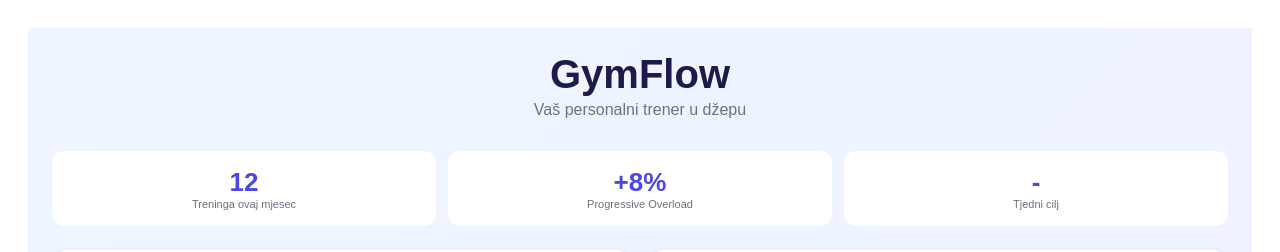
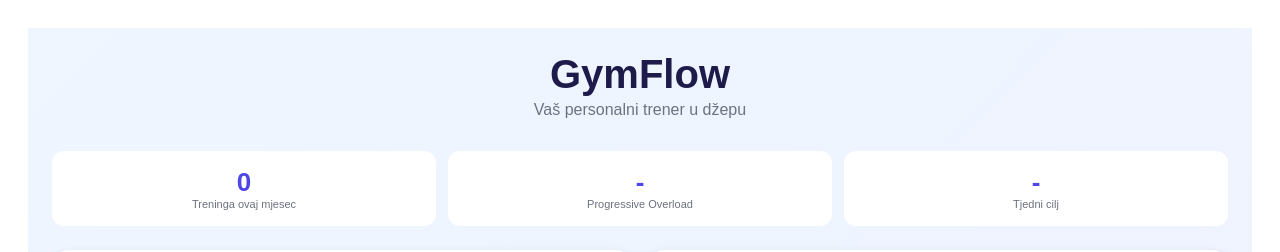
Before and after one commit to brkmika/gymflow, a Vue app in the folder vue-GymFlow/: page / in a window 1280 px wide. Shown: the top 252 px of the page. Built offline with nearby package versions, Linux system fonts and the light colour scheme.

Commit message:
stavio dinamicno mjenjanje quick stats u HomeView + spojio sam ciljeve sa statistikom

```diff
--- a/vue-GymFlow/src/views/HomeView.vue
+++ b/vue-GymFlow/src/views/HomeView.vue
@@ -7,15 +7,15 @@
 
     <div class="quick-stats">
         <div class="stat-card">
-            <span class="stat-number indigo">12</span> <!-- OVO TREBA BITI DINAMICKI IZRACUNATO KASNIJE-->
+            <span class="stat-number indigo">{{  treninziOvajMjesec }}</span>
             <span class="stat-label">Treninga ovaj mjesec </span>
         </div>
         <div class="stat-card">
-            <span class="stat-number green">+8%</span> <!-- OVO ISTO TREBA BITI DINAMICKI IZRACUNATO KASNIJE-->
+            <span class="stat-number green">{{  bestOverload }}</span>
             <span class="stat-label">Progressive Overload</span>
         </div>
         <div class="stat-card">
-            <span class="stat-number purple">{{ tjedniCilj }}</span> <!-- OVO INTO TREBA BITI DINAMICKI IZRACUNATO KASNIJE-->
+            <span class="stat-number purple">{{ tjedniCilj }}</span>
             <span class="stat-label">Tjedni cilj</span>
         </div>
     </div>
@@ -114,21 +114,56 @@
 import { useRouter } from 'vue-router';
 import { useUserStore } from '../stores/userStore'
 import { computed } from 'vue'
+import { useHistoryStore } from '@/stores/historyStore';
 
 const router = useRouter()
 const userStore = useUserStore()
+const historyStore = useHistoryStore()
 
 const navigate = (screen) => {
     router.push('/' + screen)
 }
 
+// tjedni cilj = koliko je odradeno
 const tjedniCilj = computed(() => {
     if(!userStore.treninziTjedno) return '-'
-    return `0/${userStore.treninziTjedno}`
+    const odradeno = historyStore.getCurrentWeekWorkouts().length
+    return `${odradeno}/${userStore.treninziTjedno}`
 })
 
-// spoji gumbe sa navigate
+// broj treninga ovaj mjesec
+const treninziOvajMjesec = computed(() => {
+    const now = new Date()
+    const mjesec = now.getMonth() + 1
+    const godina = now.getFullYear()
 
+    let count = 0
+    for(let i = 0; i < historyStore.workoutHistory.length; i++) {
+        const parts = historyStore.workoutHistory[i].date.split('.')
+        if(Number(parts[1]) === mjesec && Number(parts[2]) === godina) {
+            count++
+        }
+    }
+    return count
+})
+
+// najbolji progressive overload % od compound vjezbi !!!!!!!!!!!!!!! Trebam vidjet dal je bolje tako ili uzet prosjek svega
+const compoundExercises = ['Bench Press', 'Squat', 'Deadlift', 'Overhead Press', 'Bent Over Row']
+
+const bestOverload = computed(() => {
+    let best = null
+
+    for (let i = 0; i < compoundExercises.length; i++) {
+        const result = historyStore.getExerciseProgress(compoundExercises[i])
+        if(result && (best === null || Number(result.percent) > Number(best.percent))) {
+            best = result
+        }
+    }
+
+    if(!best) return '-'
+    const prefix = best.percent > 0 ? '+' : ''
+    return `${prefix}${best.percent}%`
+})
 
 </script>
 
--- a/vue-GymFlow/src/views/ProgressView.vue
+++ b/vue-GymFlow/src/views/ProgressView.vue
@@ -35,6 +35,19 @@ const overloadItemsReal = computed(() => {
 
   return items
 })
+
+// citam ciljeve iz localStorage
+const goals = ref(JSON.parse(localStorage.getItem('goals')) || [])
+
+const goalProgress = (goal) => {
+  let pct
+  if(goal.type === 'Smanjenje težine') {
+    pct = (goal.target / goal.current) * 100
+  } else {
+    pct = (goal.current / goal.target) * 100
+  }
+  return Math.min(Math.round(pct), 100)
+}
 
 const bmi = computed(() => {
     if (!userStore.tezina || !userStore.visina) return null
@@ -120,6 +133,30 @@ const chartBarsReal = computed(() => {
 <p class="empty-overload" v-else>Nema podataka još. Odradi Bench Press, Squat ili Deadlift!</p>
       <!-- treba dinamicki izracun iz historyStore kada mauro zavrsi logiranje -->
     </div>
+
+    <!-- ciljevi card-->
+<div class="goals-card" v-if="goals.length > 0">
+    <h3>Moji ciljevi</h3>
+    <div class="goals-list">
+        <div class="goal-item" v-for="goal in goals" :key="goal.id">
+            <div class="goal-item-header">
+                <span class="goal-item-name">{{ goal.description }}</span>
+                <span class="goal-item-pct">{{ goalProgress(goal) }}%</span>
+            </div>
+            <div class="goal-item-values">
+                <span>{{ goal.current }}kg</span>
+                <span>{{ goal.target }}kg</span>
+            </div>
+            <div class="progress-track">
+                <div class="progress-fill"
+                    :class="goal.type === 'Smanjenje težine' ? 'positive' : 'positive'"
+                    :style="{ width: goalProgress(goal) + '%' }">
+                </div>
+            </div>
+            <p class="goal-item-deadline" v-if="goal.deadline">Rok: {{ goal.deadline }}</p>
+        </div>
+    </div>
+</div>
 
     <div class="metrics-card">
       <h3>Tjelesni podaci</h3>
@@ -334,4 +371,56 @@ h2 {
   background: #ef4444;
 }
 
+.goals-card {
+    background: white;
+    border-radius: 16px;
+    padding: 20px;
+    box-shadow: 0 2px 8px rgba(0,0,0,0.08);
+    margin-bottom: 16px;
+}
+
+.goals-card h3 {
+    font-size: 16px;
+    font-weight: 600;
+    margin-bottom: 16px;
+}
+
+.goals-list {
+    display: flex;
+    flex-direction: column;
+    gap: 16px;
+}
+
+.goal-item-header {
+    display: flex;
+    justify-content: space-between;
+    margin-bottom: 4px;
+}
+
+.goal-item-name {
+    font-size: 16px;
+    font-weight: 500;
+    color: #1f2937;
+}
+
+.goal-item-pct {
+    font-size: 13px;
+    font-weight: 600;
+    color: #4f46e5;
+}
+
+.goal-item-values {
+    display: flex;
+    justify-content: space-between;
+    font-size: 12px;
+    color: #9ca3af;
+    margin-bottom: 6px;
+}
+
+.goal-item-deadline {
+    font-size: 12px;
+    color: #9ca3af;
+    margin: 6px 0 0;
+}
+
 </style>
```
